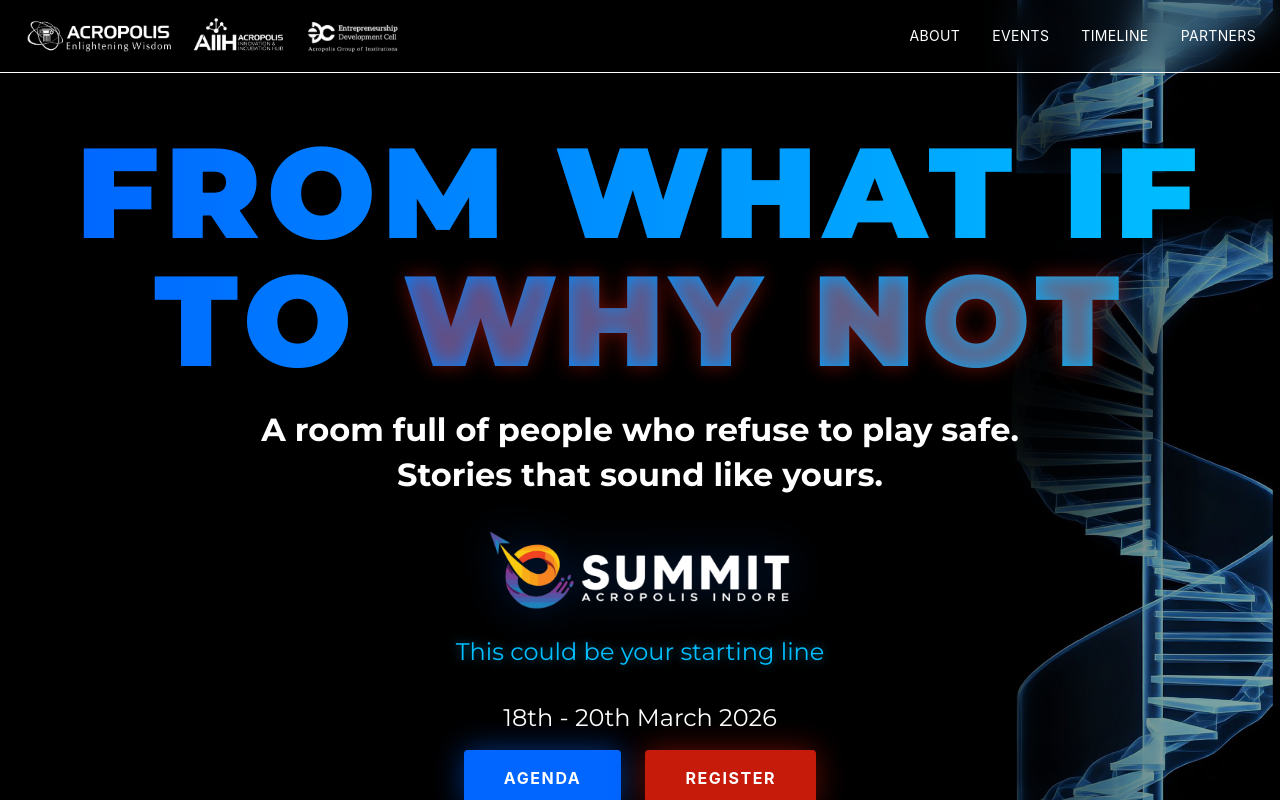
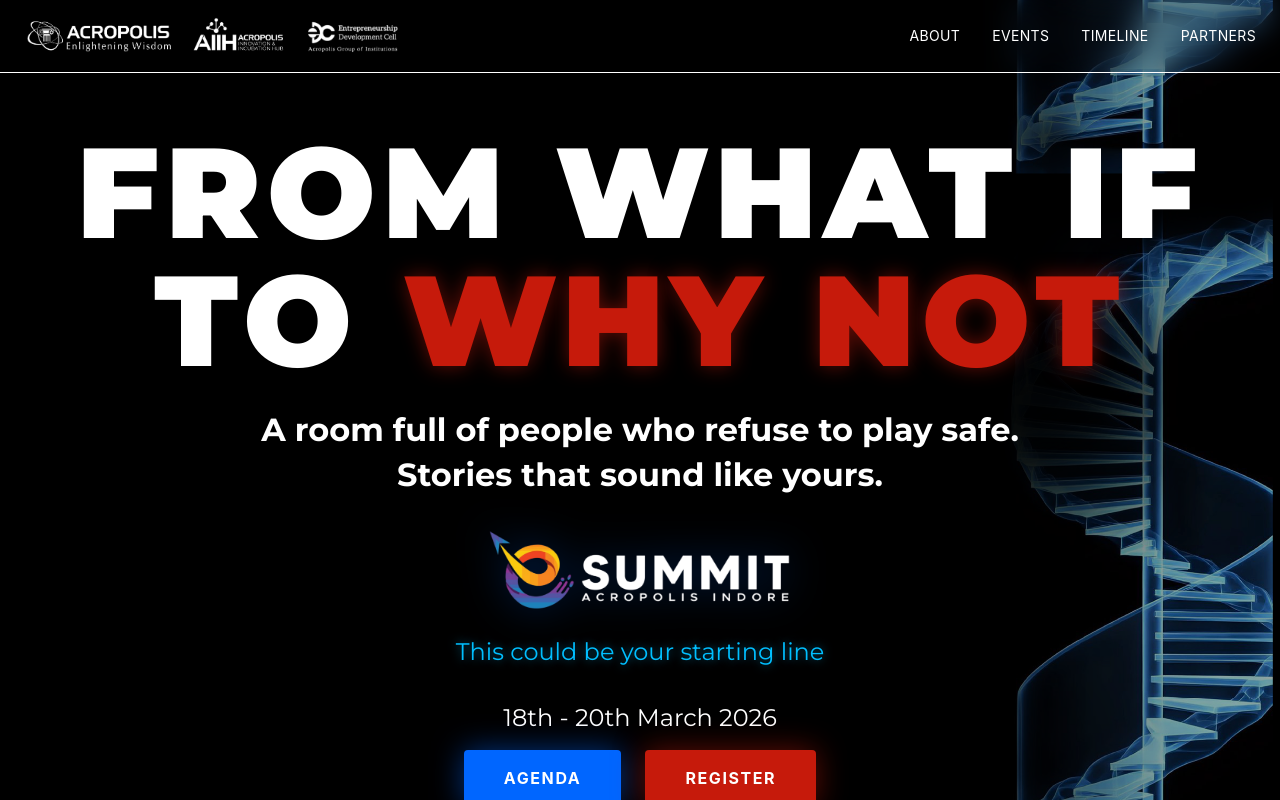
Before and after one commit to Ansh-mick27/AIIHFound_E_summit, a Next.js app: page / in a window 1280 px wide. Shown: the top 800 px of the page. Built offline with nearby package versions, Linux system fonts and the light colour scheme.

Commit message:
Remove gradient styling from tagline

```diff
--- a/src/components/CyberpunkHero.tsx
+++ b/src/components/CyberpunkHero.tsx
@@ -49,10 +49,9 @@
                         fontSize: '8rem',
                         letterSpacing: '0.05em',
                         fontFamily: 'var(--font-montserrat)',
-                        background: 'linear-gradient(to right, #0066FF, #00BFFF)',
-                        WebkitBackgroundClip: 'text',
-                        WebkitTextFillColor: 'transparent',
-                        backgroundClip: 'text',
+
+
+
                     }}
                 >
                     <span style={{ color: '#ffffff' }}>FROM WHAT IF TO </span>
```
